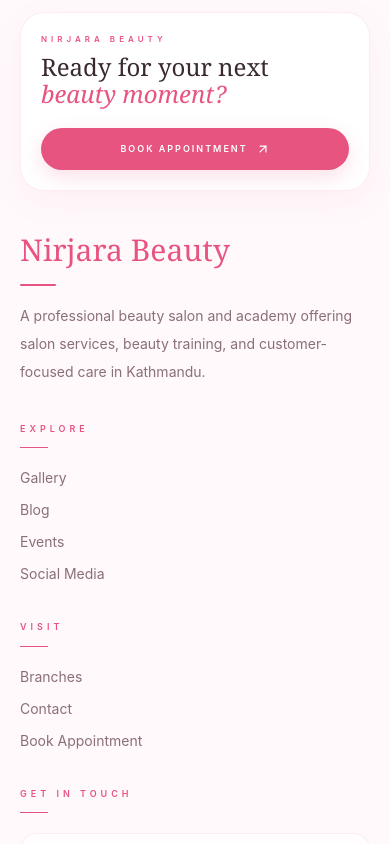
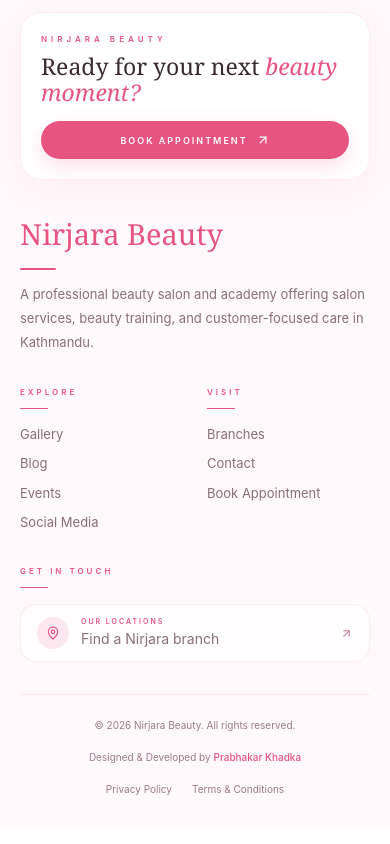
Before and after one commit to kdkprabhakar100/Nirjara_Frontend, a React (Vite) app: page /booking in a window 390 px wide. Shown: the part 1680-2524 px from the top of the page. Built offline with nearby package versions, Linux system fonts and the light colour scheme; no server answers.

Commit message:
footer changes

```diff
--- a/src/components/Footer.tsx
+++ b/src/components/Footer.tsx
@@ -9,18 +9,18 @@ import {
 } from "react-router-dom";
 
 import {
-  Phone,
+  ArrowUpRight,
   Mail,
   MapPin,
-  ArrowUpRight,
   MessageCircle,
+  Phone,
 } from "lucide-react";
 
 import {
   FaFacebookF,
   FaInstagram,
+  FaTiktok,
   FaYoutube,
-  FaTiktok,
 } from "react-icons/fa";
 
 /* =========================================================
@@ -133,7 +133,7 @@ const defaultSettings:
 };
 
 /* =========================================================
-   FOOTER LINKS
+   LINKS
 ========================================================= */
 
 const explorePages = [
@@ -167,7 +167,7 @@ const explorePages = [
 
     path:
       "/social-media",
-  }
+  },
 ];
 
 const visitPages = [
@@ -377,7 +377,7 @@ export default function Footer() {
         {footer.showBookAppointment && (
           <div
             className="
-              rounded-[24px]
+              rounded-[22px]
 
               border
               border-[#E75480]/10
@@ -392,8 +392,6 @@ export default function Footer() {
               sm:px-6
               sm:py-6
 
-              md:px-7
-
               lg:px-8
               lg:py-6
             "
@@ -405,7 +403,7 @@ export default function Footer() {
 
                 items-start
 
-                gap-5
+                gap-4
 
                 lg:flex-row
                 lg:items-center
@@ -434,14 +432,14 @@ export default function Footer() {
 
                     font-serif
 
-                    text-[24px]
+                    text-[23px]
                     leading-[1.15]
 
                     text-[#3A2A2F]
 
-                    sm:text-[28px]
+                    sm:text-[27px]
 
-                    md:text-[30px]
+                    md:text-[29px]
 
                     lg:text-[32px]
                   "
@@ -449,7 +447,12 @@ export default function Footer() {
                   Ready for your
                   next{" "}
 
-                  <span className="italic text-[#E75480]">
+                  <span
+                    className="
+                      italic
+                      text-[#E75480]
+                    "
+                  >
                     beauty moment?
                   </span>
                 </h2>
@@ -459,6 +462,7 @@ export default function Footer() {
                 to="/booking"
                 className="
                   inline-flex
+
                   w-full
 
                   items-center
@@ -471,7 +475,7 @@ export default function Footer() {
                   bg-[#E75480]
 
                   px-6
-                  py-3.5
+                  py-3
 
                   text-[9px]
                   font-semibold
@@ -489,16 +493,12 @@ export default function Footer() {
                   hover:bg-[#D94873]
 
                   sm:w-auto
-
-                  lg:shrink-0
                 "
               >
                 Book Appointment
 
                 <ArrowUpRight
-                  size={
-                    14
-                  }
+                  size={14}
                 />
               </Link>
             </div>
@@ -507,24 +507,38 @@ export default function Footer() {
 
         {/* =================================================
             MAIN FOOTER
+
+            MOBILE:
+            Brand = full width
+            Explore + Visit = side by side
+            Contact = full width
+
+            TABLET:
+            Same arrangement
+
+            DESKTOP:
+            Brand | Explore | Visit | Contact
         ================================================= */}
 
         <div
           className={`
             grid
 
-            gap-x-8
-            gap-y-9
+            grid-cols-2
+
+            gap-x-6
+            gap-y-8
 
             ${
               footer.showBookAppointment
-                ? "mt-9"
+                ? "mt-8"
                 : ""
             }
 
-            md:grid-cols-2
+            sm:gap-x-10
+
             md:gap-x-12
-            md:gap-y-10
+            md:gap-y-9
 
             lg:grid-cols-[1.35fr_0.65fr_0.7fr_1fr]
             lg:gap-x-10
@@ -535,14 +549,11 @@ export default function Footer() {
         >
           {/* =================================================
               BRAND
-
-              Tablet:
-              full-width so text does not get cramped.
           ================================================= */}
 
           <div
             className="
-              md:col-span-2
+              col-span-2
 
               lg:col-span-1
             "
@@ -554,7 +565,7 @@ export default function Footer() {
 
                 font-serif
 
-                text-[30px]
+                text-[29px]
 
                 text-[#E75480]
 
@@ -583,16 +594,17 @@ export default function Footer() {
 
             <p
               className="
-                mt-4
+                mt-3
 
                 max-w-xl
 
-                text-sm
-                leading-7
+                text-[13px]
+                leading-6
 
                 text-[#8A6F78]
 
-                md:max-w-2xl
+                sm:text-sm
+                sm:leading-7
 
                 lg:max-w-md
               "
@@ -608,7 +620,11 @@ export default function Footer() {
 
             {footer.showSocialLinks &&
               hasSocialLinks && (
-                <div className="mt-5">
+                <div
+                  className="
+                    mt-4
+                  "
+                >
                   <p
                     className="
                       text-[8px]
@@ -619,12 +635,19 @@ export default function Footer() {
                       text-[#E75480]
                     "
                   >
-                    Follow Our
-                    Journey
+                    Follow Our Journey
                   </p>
 
-                  <div className="mt-3 flex flex-wrap gap-2.5">
+                  <div
+                    className="
+                      mt-3
 
+                      flex
+                      flex-wrap
+
+                      gap-2.5
+                    "
+                  >
                     {settings
                       .socialLinks
                       .facebook && (
@@ -637,9 +660,7 @@ export default function Footer() {
                         label="Facebook"
                       >
                         <FaFacebookF
-                          size={
-                            15
-                          }
+                          size={15}
                         />
                       </SocialButton>
                     )}
@@ -656,9 +677,7 @@ export default function Footer() {
                         label="Instagram"
                       >
                         <FaInstagram
-                          size={
-                            16
-                          }
+                          size={16}
                         />
                       </SocialButton>
                     )}
@@ -675,9 +694,7 @@ export default function Footer() {
                         label="TikTok"
                       >
                         <FaTiktok
-                          size={
-                            15
-                          }
+                          size={15}
                         />
                       </SocialButton>
                     )}
@@ -694,9 +711,7 @@ export default function Footer() {
                         label="YouTube"
                       >
                         <FaYoutube
-                          size={
-                            17
-                          }
+                          size={17}
                         />
                       </SocialButton>
                     )}
@@ -707,14 +722,28 @@ export default function Footer() {
 
           {/* =================================================
               EXPLORE
+
+              Mobile: left column
           ================================================= */}
 
-          <div>
+          <div
+            className="
+              col-span-1
+            "
+          >
             <FooterHeading>
               Explore
             </FooterHeading>
 
-            <div className="mt-5 space-y-3">
+            <div
+              className="
+                mt-4
+                space-y-2.5
+
+                sm:mt-5
+                sm:space-y-3
+              "
+            >
               {explorePages.map(
                 (
                   page
@@ -737,14 +766,28 @@ export default function Footer() {
 
           {/* =================================================
               VISIT
+
+              Mobile: right column
           ================================================= */}
 
-          <div>
+          <div
+            className="
+              col-span-1
+            "
+          >
             <FooterHeading>
               Visit
             </FooterHeading>
 
-            <div className="mt-5 space-y-3">
+            <div
+              className="
+                mt-4
+                space-y-2.5
+
+                sm:mt-5
+                sm:space-y-3
+              "
+            >
               {visitPages.map(
                 (
                   page
@@ -768,13 +811,13 @@ export default function Footer() {
           {/* =================================================
               GET IN TOUCH
 
-              Tablet:
-              full-width underneath Explore + Visit.
+              Mobile/tablet: full width
+              Desktop: one column
           ================================================= */}
 
           <div
             className="
-              md:col-span-2
+              col-span-2
 
               lg:col-span-1
             "
@@ -785,12 +828,15 @@ export default function Footer() {
 
             <div
               className="
-                mt-5
+                mt-4
 
                 grid
-                gap-3
 
+                gap-2.5
+
+                sm:mt-5
                 sm:grid-cols-2
+                sm:gap-3
 
                 lg:grid-cols-1
               "
@@ -801,9 +847,7 @@ export default function Footer() {
                 <ContactCard
                   icon={
                     <Phone
-                      size={
-                        14
-                      }
+                      size={14}
                     />
                   }
                   label="Call Us"
@@ -820,9 +864,7 @@ export default function Footer() {
                 <ContactCard
                   icon={
                     <Mail
-                      size={
-                        14
-                      }
+                      size={14}
                     />
                   }
                   label="Email"
@@ -840,9 +882,7 @@ export default function Footer() {
                   <ContactCard
                     icon={
                       <MessageCircle
-                        size={
-                          14
-                        }
+                        size={14}
                       />
                     }
                     label="WhatsApp"
@@ -867,6 +907,7 @@ export default function Footer() {
                     min-w-0
 
                     items-center
+
                     gap-3
 
                     rounded-[16px]
@@ -891,8 +932,10 @@ export default function Footer() {
                   <div
                     className="
                       flex
+
                       h-8
                       w-8
+
                       shrink-0
 
                       items-center
@@ -912,13 +955,16 @@ export default function Footer() {
                     "
                   >
                     <MapPin
-                      size={
-                        14
-                      }
+                      size={14}
                     />
                   </div>
 
-                  <div className="min-w-0 flex-1">
+                  <div
+                    className="
+                      min-w-0
+                      flex-1
+                    "
+                  >
                     <p
                       className="
                         text-[7px]
@@ -943,15 +989,12 @@ export default function Footer() {
                         text-[#8A6F78]
                       "
                     >
-                      Find a Nirjara
-                      branch
+                      Find a Nirjara branch
                     </p>
                   </div>
 
                   <ArrowUpRight
-                    size={
-                      13
-                    }
+                    size={13}
                     className="
                       shrink-0
 
@@ -975,7 +1018,7 @@ export default function Footer() {
 
         <div
           className="
-            mt-9
+            mt-8
 
             border-t
             border-[#E75480]/10
@@ -1017,8 +1060,7 @@ export default function Footer() {
 
             {footer.developerName && (
               <p>
-                Designed &
-                Developed by{" "}
+                Designed & Developed by{" "}
 
                 {footer.developerUrl ? (
                   <a
@@ -1042,7 +1084,12 @@ export default function Footer() {
                     }
                   </a>
                 ) : (
-                  <span className="font-medium text-[#E75480]">
+                  <span
+                    className="
+                      font-medium
+                      text-[#E75480]
+                    "
+                  >
                     {
                       footer.developerName
                     }
@@ -1090,8 +1137,7 @@ export default function Footer() {
                   hover:text-[#E75480]
                 "
               >
-                Terms &
-                Conditions
+                Terms & Conditions
               </Link>
 
               {footer.showAdminLogin && (
@@ -1141,7 +1187,7 @@ function FooterLink({
         items-center
         gap-1.5
 
-        text-sm
+        text-[13px]
 
         text-[#8A6F78]
 
@@ -1150,6 +1196,8 @@ function FooterLink({
 
         hover:translate-x-1
         hover:text-[#E75480]
+
+        sm:text-sm
       "
     >
       {
@@ -1185,12 +1233,15 @@ function FooterHeading({
     <div>
       <h3
         className="
-          text-[9px]
+          text-[8px]
           font-semibold
           uppercase
-          tracking-[4px]
+          tracking-[3px]
 
           text-[#E75480]
+
+          sm:text-[9px]
+          sm:tracking-[4px]
         "
       >
         {
@@ -1200,12 +1251,14 @@ function FooterHeading({
 
       <div
         className="
-          mt-3
+          mt-2.5
 
           h-px
           w-7
 
           bg-[#E75480]
+
+          sm:mt-3
         "
       />
     </div>
@@ -1244,6 +1297,7 @@ function SocialButton({
         group
 
         flex
+
         h-9
         w-9
 
@@ -1340,6 +1394,7 @@ function ContactCard({
         min-w-0
 
         items-center
+
         gap-3
 
         rounded-[16px]
@@ -1364,8 +1419,10 @@ function ContactCard({
       <div
         className="
           flex
+
           h-8
           w-8
+
           shrink-0
 
           items-center
@@ -1389,7 +1446,12 @@ function ContactCard({
         }
       </div>
 
-      <div className="min-w-0 flex-1">
+      <div
+        className="
+          min-w-0
+          flex-1
+        "
+      >
         <p
           className="
             text-[7px]
```
